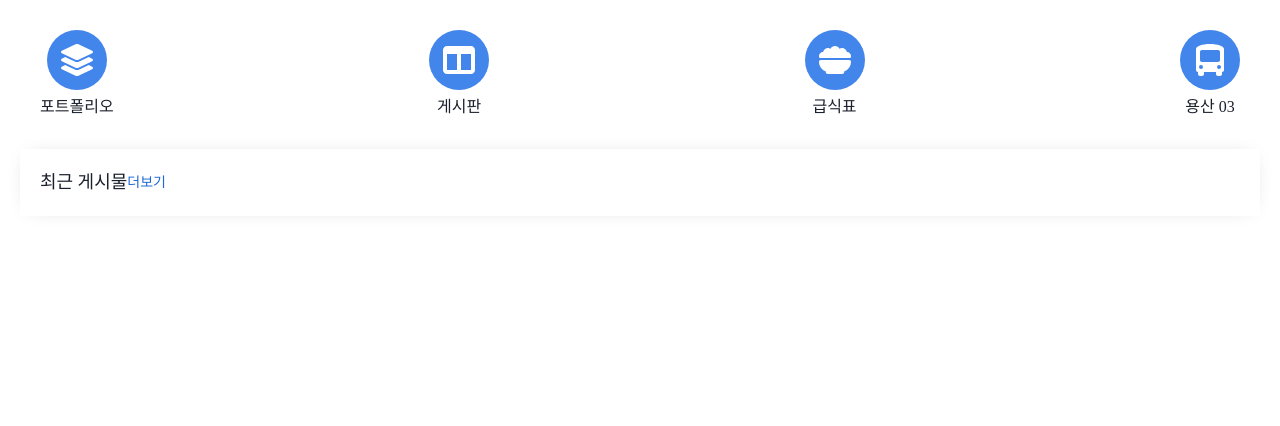
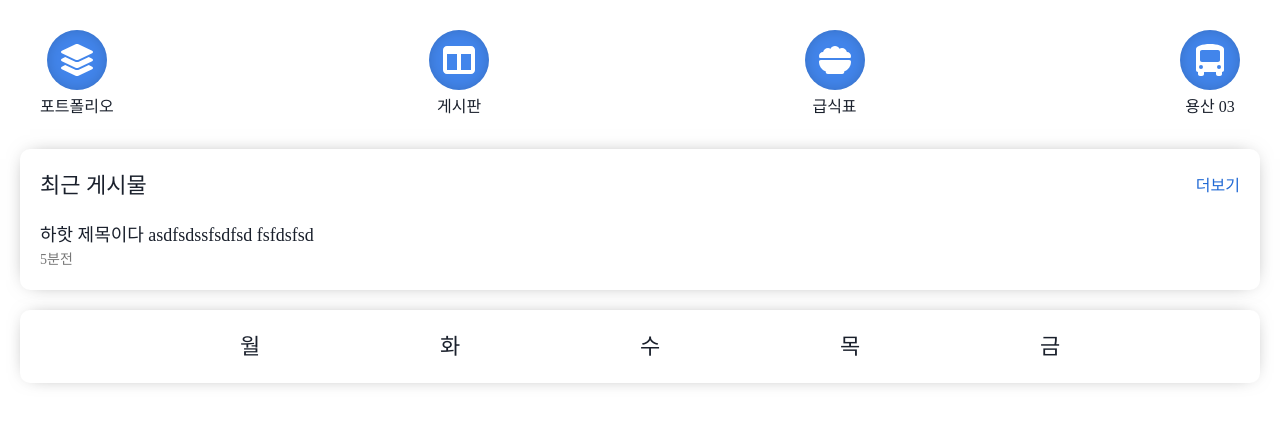
Before and after one commit to Tech5818/DIFO_FRONTEND, a React (Vite) app: page / in a window 1280 px wide. Shown: the top 426 px of the page. Built offline with nearby package versions, Linux system fonts and the light colour scheme; a web font is replaced by a local one.

Commit message:
:sparkles: 최근 게시판 레이아웃 구현 및 급식표 레이아웃 구현중

```diff
--- a/src/components/recent/Recent.tsx
+++ b/src/components/recent/Recent.tsx
@@ -2,6 +2,9 @@ import {
   M_RecentBox,
   M_RecentContainer,
   M_RecentMore,
+  M_RecentPostBox,
+  M_RecentPostTime,
+  M_RecentPostTitle,
   M_RecentTitle,
   M_RecentTitleBox,
 } from '../../style/recent/recent.style';
@@ -15,6 +18,12 @@ export const Recent = () => {
             <M_RecentTitle>최근 게시물</M_RecentTitle>
             <M_RecentMore>더보기</M_RecentMore>
           </M_RecentTitleBox>
+          <M_RecentPostBox>
+            <M_RecentPostTitle>
+              하핫 제목이다 asdfsdssfsdfsd fsfdsfsd
+            </M_RecentPostTitle>
+            <M_RecentPostTime>5분전</M_RecentPostTime>
+          </M_RecentPostBox>
         </M_RecentBox>
       </M_RecentContainer>
     </>
--- /dev/null
+++ b/src/components/timeTable/TimeTable.tsx
@@ -0,0 +1,27 @@
+import {
+  M_TimeTable,
+  M_TimeTableContainer,
+  M_TimeTableHeader,
+  M_TimeTableHeaderDay,
+} from '../../style/timeTable/timetable.style';
+
+export const TimeTable = () => {
+  return (
+    <>
+      <M_TimeTableContainer>
+        <M_TimeTable>
+          <M_TimeTableHeader>
+            <M_TimeTableHeaderDay>
+              {/**교시를 위해 비워두는 칸 */}
+            </M_TimeTableHeaderDay>
+            <M_TimeTableHeaderDay>월</M_TimeTableHeaderDay>
+            <M_TimeTableHeaderDay>화</M_TimeTableHeaderDay>
+            <M_TimeTableHeaderDay>수</M_TimeTableHeaderDay>
+            <M_TimeTableHeaderDay>목</M_TimeTableHeaderDay>
+            <M_TimeTableHeaderDay>금</M_TimeTableHeaderDay>
+          </M_TimeTableHeader>
+        </M_TimeTable>
+      </M_TimeTableContainer>
+    </>
+  );
+};
--- a/src/index.css
+++ b/src/index.css
@@ -9,7 +9,7 @@
 }
 
 body {
-  background: #fafafa;
+  background: #f7f7f7;
   width: 100vw;
   height: 100vh;
 }
--- a/src/page/home/HomePage.tsx
+++ b/src/page/home/HomePage.tsx
@@ -1,6 +1,7 @@
 import { Header } from '../../components/header/Header';
 import { Quick } from '../../components/quick/Quick';
 import { Recent } from '../../components/recent/Recent';
+import { TimeTable } from '../../components/timeTable/TimeTable';
 
 export const HomePage = () => {
   return (
@@ -8,6 +9,7 @@ export const HomePage = () => {
       <Header />
       <Quick />
       <Recent />
+      <TimeTable />
     </>
   );
 };
--- a/src/style/quick/Icon/icon.style.ts
+++ b/src/style/quick/Icon/icon.style.ts
@@ -15,6 +15,7 @@ export const IconBox = chakra(Flex, {
     width: '60px',
     height: '60px',
     borderRadius: '50%',
+    boxShadow: '0 0 20px -10px rgba(0, 0, 0, 0.5) inset',
   },
 });
 
--- a/src/style/recent/recent.style.ts
+++ b/src/style/recent/recent.style.ts
@@ -9,9 +9,12 @@ export const M_RecentContainer = chakra(Box, {
 export const M_RecentBox = chakra(Flex, {
   baseStyle: {
     background: '#fff',
-    boxShadow: '0 0 20px -10px rgba(0, 0, 0, 0.25)',
+    boxShadow: '0 0 20px -10px rgba(0, 0, 0, 0.6)',
     width: '100%',
     padding: '20px',
+    gap: '20px',
+    flexFlow: 'column',
+    borderRadius: '10px',
   },
 });
 
@@ -19,19 +22,44 @@ export const M_RecentTitleBox = chakra(Flex, {
   baseStyle: {
     alignItems: 'center',
     justifyContent: 'space-between',
+    width: '100%',
   },
 });
 
 export const M_RecentTitle = chakra(Text, {
   baseStyle: {
     fontFamily: 'medium',
-    fontSize: '18px',
+    fontSize: '22px',
   },
 });
 
 export const M_RecentMore = chakra(Text, {
   baseStyle: {
-    fontSize: '14px',
+    fontSize: '16px',
     color: '#1F68D4',
   },
 });
+
+export const M_RecentPostBox = chakra(Flex, {
+  baseStyle: {
+    background: '#fff',
+    flexFlow: 'column',
+  },
+});
+
+export const M_RecentPostTitle = chakra(Text, {
+  baseStyle: {
+    fontSize: '18px',
+    whiteSpace: 'nowrap',
+    overflow: 'hidden',
+    textOverflow: 'ellipsis',
+    height: '27px',
+  },
+});
+
+export const M_RecentPostTime = chakra(Text, {
+  baseStyle: {
+    fontSize: '14px',
+    color: '#777',
+  },
+});
--- /dev/null
+++ b/src/style/timeTable/timetable.style.ts
@@ -0,0 +1,35 @@
+import { Box, Flex, chakra } from '@chakra-ui/react';
+
+export const M_TimeTableContainer = chakra(Flex, {
+  baseStyle: {
+    justifyContent: 'center',
+    padding: '20px 20px',
+  },
+});
+
+export const M_TimeTable = chakra(Flex, {
+  baseStyle: {
+    width: '100%',
+    padding: '20px',
+    background: '#fff',
+    boxShadow: '0 0 20px -10px rgba(0, 0, 0, 0.6)',
+    borderRadius: '10px',
+  },
+});
+
+export const M_TimeTableHeader = chakra(Flex, {
+  baseStyle: {
+    width: '100%',
+  },
+});
+
+export const M_TimeTableHeaderDay = chakra(Box, {
+  baseStyle: {
+    flex: '1',
+    fontSize: '22px',
+  },
+});
+
+export const M_TimeTableContent = chakra(Flex, {
+  baseStyle: {},
+});
```
